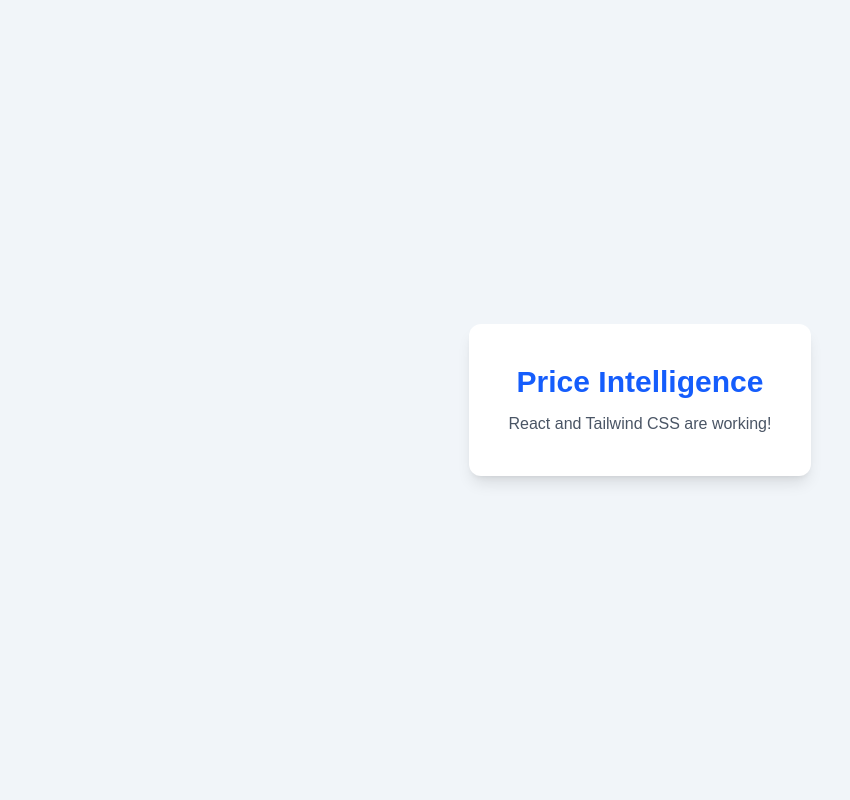
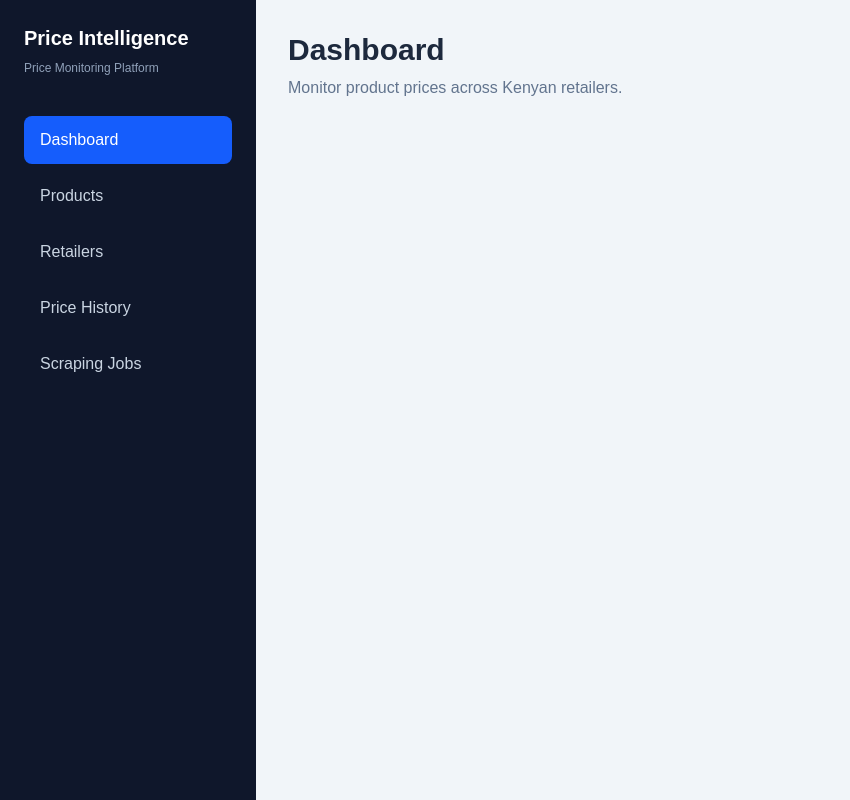
Before and after one commit to asnganje/price-intelligence-frontend, a React (Vite) app: page / in a window 1280 px wide. Shown: the whole page, without its empty margins (0-850 px from the left). Built offline with nearby package versions, Linux system fonts and the light colour scheme.

Commit message:
setup dashboard and sidebar

```diff
--- a/src/App.tsx
+++ b/src/App.tsx
@@ -1,20 +1,9 @@
 import './App.css'
+import Dashboard from "./pages/Dashboard.tsx";
 
 function App() {
 
-  return (
-    <div className="min-h-screen bg-slate-100 flex items-center justify-center">
-      <div className="bg-white p-10 rounded-xl shadow-lg text-center">
-        <h1 className="text-3xl font-bold text-blue-600">
-          Price Intelligence
-        </h1>
-
-        <p className="mt-3 text-gray-600">
-          React and Tailwind CSS are working!
-        </p>
-      </div>
-    </div>
-  )
+  return <Dashboard />
 }
 
 export default App
--- /dev/null
+++ b/src/components/Sidebar.tsx
@@ -0,0 +1,80 @@
+
+interface SidebarProps {
+  isOpen: boolean
+  onClose: () => void
+}
+
+
+function Sidebar({ isOpen, onClose }: SidebarProps) {
+  return (
+      <>
+          {isOpen && (
+            <button
+              type="button"
+              aria-label="Close navigation"
+              onClick={onClose}
+              className="fixed inset-0 z-40 bg-black/50 md:hidden"
+            />
+          )}
+
+            <aside
+                className={`
+                  ${isOpen ? 'fixed inset-y-0 left-0 z-50' : 'hidden'}
+                  md:sticky md:top-0 md:block
+                  w-64 shrink-0 min-h-screen
+                  bg-slate-900 text-white p-6
+                `}
+              >
+
+              {/* Application branding */}
+              <div className="mb-10">
+                <h1 className="text-xl font-bold">
+                  Price Intelligence
+                </h1>
+
+                <p className="text-xs text-slate-400 mt-2">
+                  Price Monitoring Platform
+                </p>
+              </div>
+
+              {/* Navigation */}
+              <nav>
+                <ul className="space-y-2">
+
+                  <li className="bg-blue-600 rounded-lg px-4 py-3">
+                    Dashboard
+                  </li>
+
+                  <li className="text-slate-300 hover:bg-slate-800 rounded-lg px-4 py-3 cursor-pointer">
+                    Products
+                  </li>
+
+                  <li className="text-slate-300 hover:bg-slate-800 rounded-lg px-4 py-3 cursor-pointer">
+                    Retailers
+                  </li>
+
+                  <li className="text-slate-300 hover:bg-slate-800 rounded-lg px-4 py-3 cursor-pointer">
+                    Price History
+                  </li>
+
+                  <li className="text-slate-300 hover:bg-slate-800 rounded-lg px-4 py-3 cursor-pointer">
+                    Scraping Jobs
+                  </li>
+
+                </ul>
+              </nav>
+              <button
+                  type="button"
+                  onClick={onClose}
+                  className="mt-8 text-sm text-slate-400 md:hidden"
+                >
+                  Close menu
+                </button>
+
+            </aside>
+
+      </>
+  )
+}
+
+export default Sidebar
--- /dev/null
+++ b/src/pages/Dashboard.tsx
@@ -0,0 +1,37 @@
+import Sidebar from '../components/Sidebar'
+import { useState } from 'react'
+
+function Dashboard() {
+    const [isSidebarOpen, setIsSidebarOpen] = useState(false)
+  return (
+    <div className="min-h-screen bg-slate-100 flex">
+
+      <Sidebar isOpen={isSidebarOpen} onClose={() => setIsSidebarOpen(false)}/>
+
+      <main className="flex-1 min-w-0 p-4 sm:p-6 lg:p-8">
+          <button
+              type="button"
+              onClick={() => setIsSidebarOpen(true)}
+              className="md:hidden mb-6 rounded-lg bg-slate-900 px-4 py-2 text-white"
+              aria-label="Open navigation"
+            >
+              ☰ Menu
+          </button>
+
+        <div className="mb-8">
+          <h1 className="text-3xl font-bold text-slate-800">
+            Dashboard
+          </h1>
+
+          <p className="mt-2 text-slate-500">
+            Monitor product prices across Kenyan retailers.
+          </p>
+        </div>
+
+      </main>
+
+    </div>
+  )
+}
+
+export default Dashboard
```
